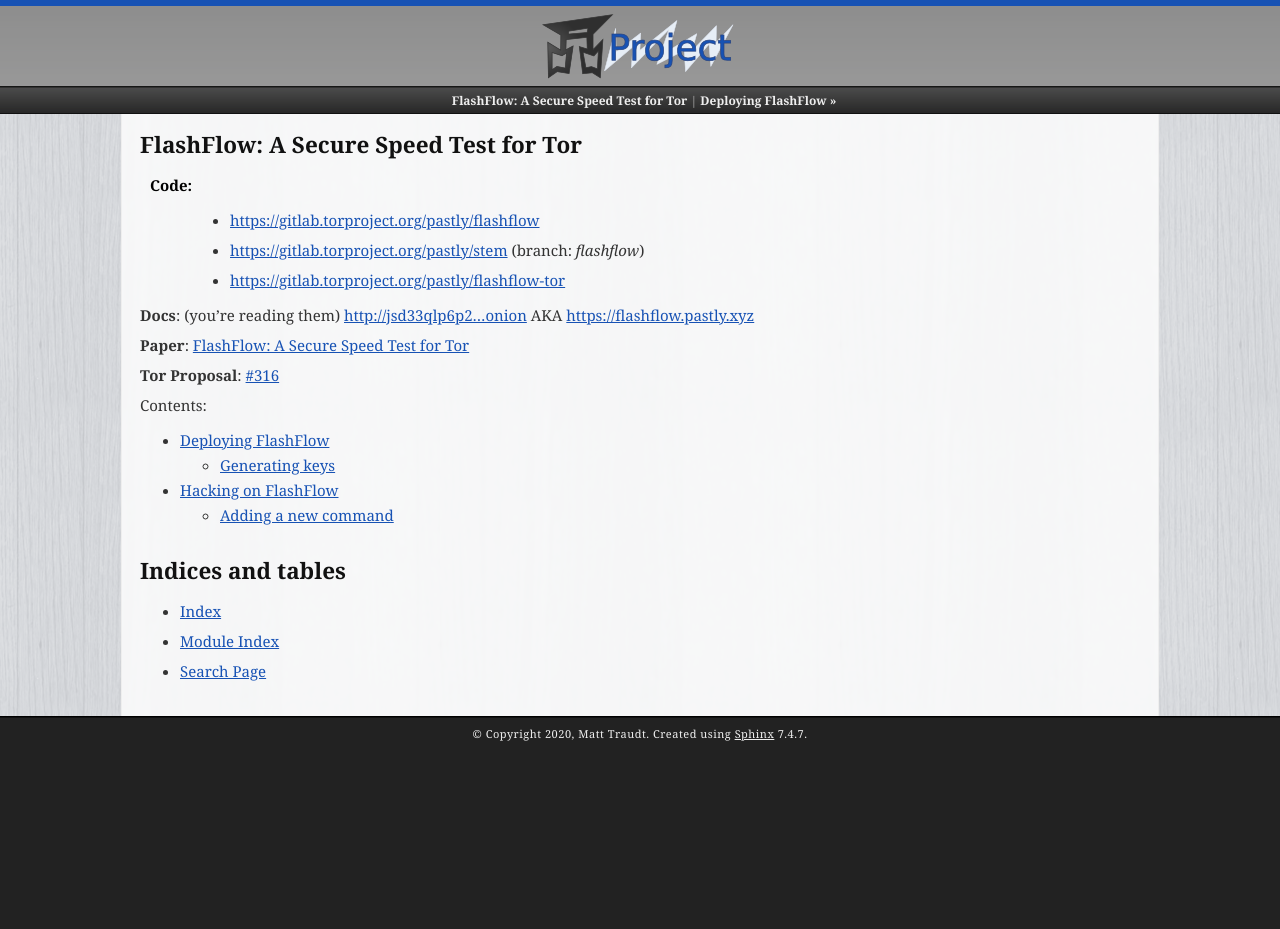
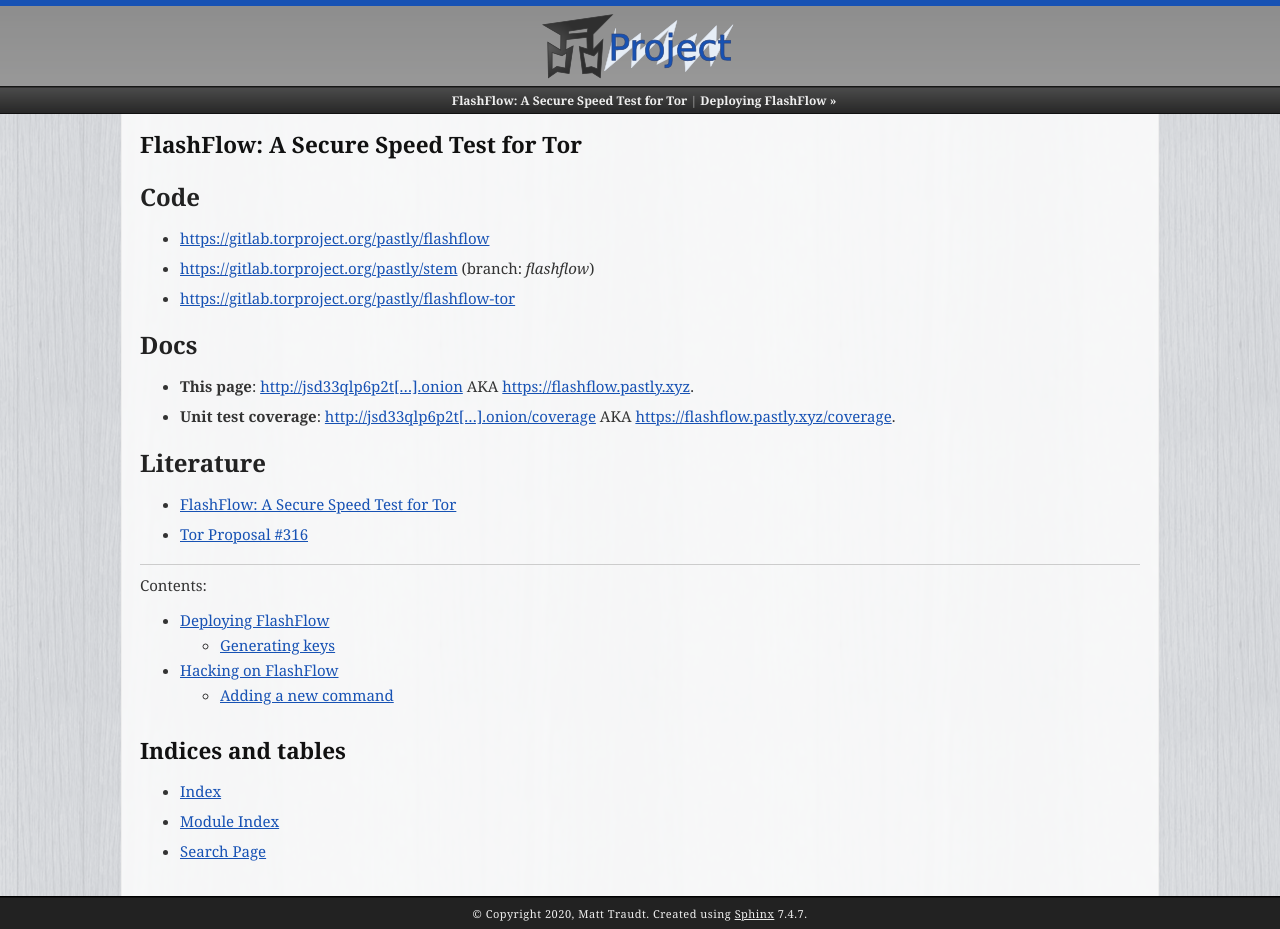
Before and after one commit to pastly/flashflow, a Sphinx documentation site: the page built from docs/index.rst, in a window 1280 px wide. Built offline with Sphinx 7.4.7, drawn with Linux system fonts in a browser that asks for light colours; pages that are not in the unit, such as notebooks, are missing from menus; before the commit the page ends 900 px from its top, so only the background shows below that.

Commit message:
Deploy code coverage HTML output too

```diff
--- a/docs/index.rst
+++ b/docs/index.rst
@@ -6,18 +6,30 @@
 FlashFlow: A Secure Speed Test for Tor
 ======================================
 
-**Code**:
- - https://gitlab.torproject.org/pastly/flashflow
- - https://gitlab.torproject.org/pastly/stem (branch: *flashflow*)
- - https://gitlab.torproject.org/pastly/flashflow-tor
+Code
+----
 
-**Docs**: (you're reading them)
-`http://jsd33qlp6p2...onion <http://jsd33qlp6p2t3snyw4prmwdh2sukssefbpjy6katca5imn4zz4pepdid.onion>`_
-AKA https://flashflow.pastly.xyz
+- https://gitlab.torproject.org/pastly/flashflow
+- https://gitlab.torproject.org/pastly/stem (branch: *flashflow*)
+- https://gitlab.torproject.org/pastly/flashflow-tor
 
-**Paper**: `FlashFlow: A Secure Speed Test for Tor <https://arxiv.org/pdf/2004.09583.pdf>`_
+Docs
+----
 
-**Tor Proposal**: `#316 <https://gitweb.torproject.org/torspec.git/tree/proposals/316-flashflow.txt>`_
+- **This page**: `http://jsd33qlp6p2t[...].onion
+  <http://jsd33qlp6p2t3snyw4prmwdh2sukssefbpjy6katca5imn4zz4pepdid.onion>`_ AKA
+  https://flashflow.pastly.xyz.
+- **Unit test coverage**: `http://jsd33qlp6p2t[...].onion/coverage
+  <http://jsd33qlp6p2t3snyw4prmwdh2sukssefbpjy6katca5imn4zz4pepdid.onion/coverage>`_
+  AKA https://flashflow.pastly.xyz/coverage.
+
+Literature
+----------
+
+- `FlashFlow: A Secure Speed Test for Tor <https://arxiv.org/pdf/2004.09583.pdf>`_
+- `Tor Proposal #316 <https://gitweb.torproject.org/torspec.git/tree/proposals/316-flashflow.txt>`_
+
+--------------------------------
 
 .. toctree::
    :maxdepth: 2
```
Also changed, not shown: 1 other file.
